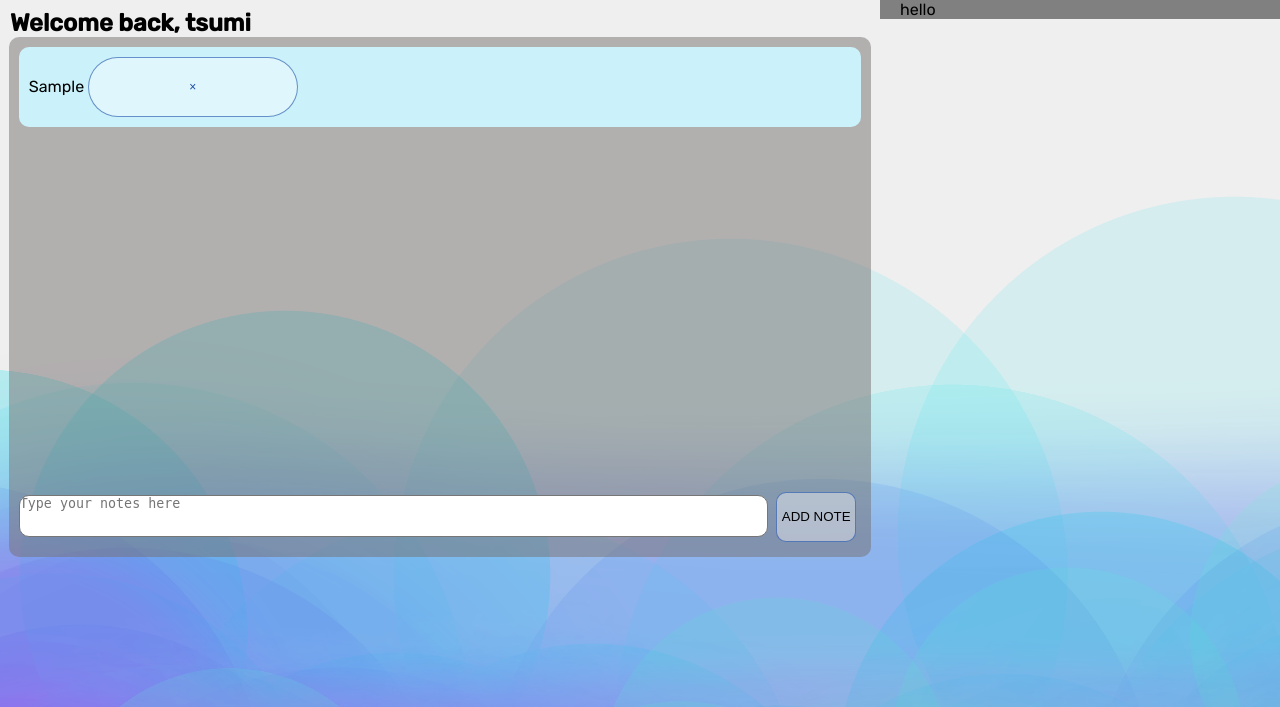
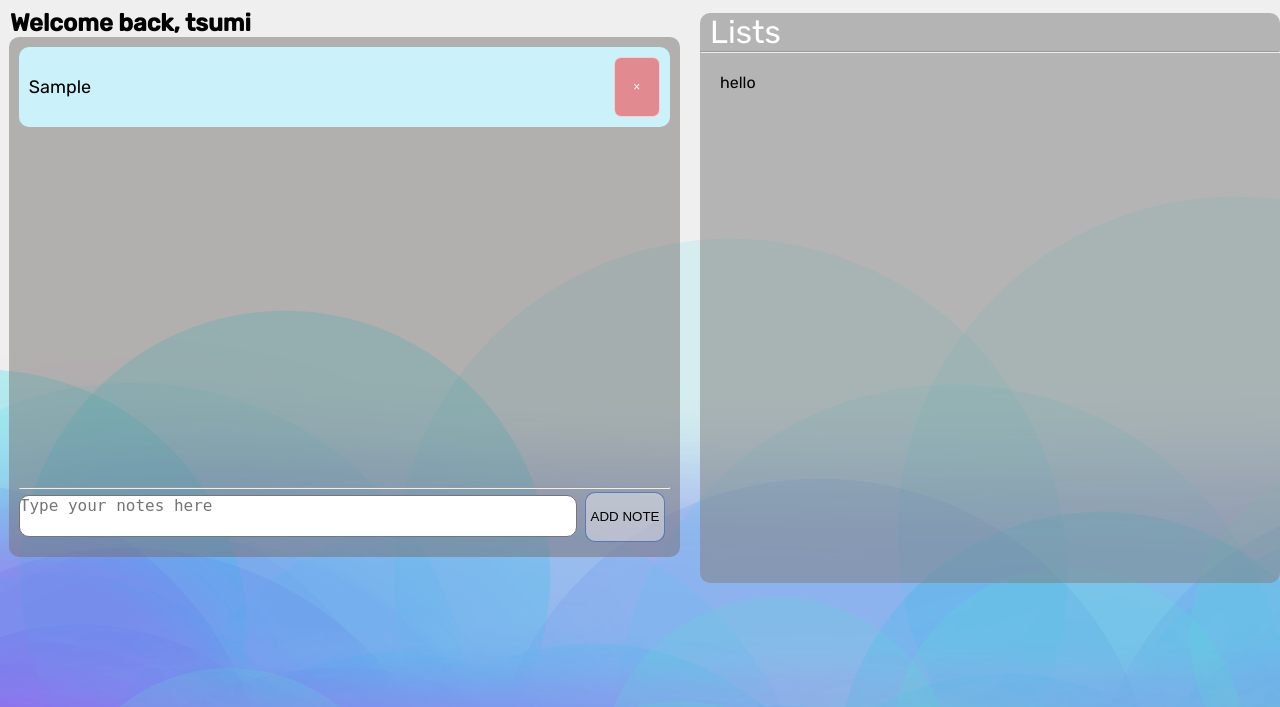
Before and after one commit to tsuminetic/dockerproj, a Flask app: page / in a window 1280 px wide. Shown: the part 93-800 px from the top of the page. Run offline with Flask 3, Linux system fonts and the light colour scheme; a user stored in the database is signed in; tables that the repository leaves empty hold one stand-in row (values such as "Sample post").

Commit message:
bug fixes and better layout

```diff
--- a/static/css/style.css
+++ b/static/css/style.css
@@ -159,12 +159,6 @@
 
   button:hover {
     background-color: rgba(255, 255, 255, 0.703);
-    animation: rotate 0.7s ease-in-out both;
-  }
-
-  button:hover span {
-    animation: storm 0.7s ease-in-out both;
-    animation-delay: 0.06s;
   }
 
   @keyframes rotate {
--- a/templates/index.html
+++ b/templates/index.html
@@ -6,12 +6,6 @@
 
 {% block body %}
 <style>
-  aside {
-    background-color: #CCCCCC;
-    float: right;
-    width: 380px;
-    padding-left: 20px;
-  }
   section {
     margin-right: 400px; /* Ensure there's space for the aside */
   }
@@ -35,7 +29,15 @@
     margin-bottom: 10px; /* Add space between list items */
     border-radius: 10px; /* Add rounded corners */
     position: relative; /* Position relative for absolute positioning of delete button */
-  }
+    height: 60px;
+    font-size: large;
+    display: flex; /* Use flexbox for centering */
+    justify-content: start; /* Center horizontally */
+    align-items: center; /* Center vertically */
+    white-space: nowrap; /* Prevent line breaks */
+    overflow: hidden; /* Hide overflow */
+    text-overflow: ellipsis; /* Show ellipsis for overflow */
+}
 
   textarea {
     width: calc(100% - 115px); /* Adjust width */
@@ -47,6 +49,7 @@
     position: absolute; /* Position the textarea */
     bottom: 10px; /* Distance from the bottom */
     left: 10px; /* Distance from the left */
+    font-size: large;
   }
   button[type="submit"] {
     position: absolute; /* Position the button */
@@ -56,12 +59,54 @@
     height: 50px; /* Adjust button height */
     border-radius: 10px; /* Add rounded corners */
   }
+  .list-group-item button.close {
+      width: 7%;
+      position: absolute;
+      top: 10px;
+      right: 10px; /* Align to the right */
+      z-index: 1; /* Ensure the button is above the list item content */
+      border-radius: 7px;
+      background-color: rgba(255, 0, 0, 0.423);
+      border: 1px solid rgba(255, 255, 255, 0.6);
+  }
+  .list-group-item button.close span {
+    color: rgb(255, 255, 255);
+    font-size: 12px;
+    font-weight: 500;
+    letter-spacing: 0.7px;
+  }
+  .list-group-item button.close:hover {
+    background-color: rgba(255, 0, 0, 0.614);
+  }
+
+  .aside-container {
+      background-color: rgba(128, 128, 128, 0.53);
+      width: 580px;
+      height: 570px;
+      border-radius: 10px;
+      float: right;
+      margin-left: 20px;
+      overflow: hidden;
+      margin-top: 1%;
+    }
+
+    /* Style for the content inside the aside container */
+    .aside-content {
+      padding: 20px;
+    }
 </style>
 
-<aside style="background-color: gray;">
-  <p>hello</p>
-  <!-- Add more content here if needed -->
-</aside>
+  <aside>
+    <div class="aside-container">
+      <p style="font-size: xx-large; padding-left:10px;color: rgb(255, 255, 255);">Lists</p>
+      <hr>
+      <div class="aside-content">
+        <p>hello</p>
+      </div>
+    </div>
+  </aside>
+
+
 
 <section>
   <h1 align="start" style="padding-left: 10px;margin-top: 1% ;">Welcome back, {{ user.name}}</h1>
@@ -70,18 +115,53 @@
     <ul class="list-group notes-list" id="notes">
       {% for note in user.notes %}
       <li class="list-group-item">
-        {{ note.data }}
+        <p class="note-text">{{ note.data }}</p>
         <button type="button" class="close" onClick="deleteNote('{{ note.id }}')">
           <span aria-hidden="true">&times;</span>
         </button>
       </li>
       {% endfor %}
     </ul>
-
+    <hr>
     <form method="POST">
       <textarea name="note" id="note" class="form-control" placeholder="Type your notes here"></textarea>
       <button type="submit" class="'btn">Add note</button>
     </form>
   </div>
 </section>
+
+
+<script>
+  document.addEventListener("DOMContentLoaded", function() {
+      var notes = document.querySelectorAll('.list-group-item');
+
+      notes.forEach(function(note) {
+          var textElement = note.querySelector('.note-text'); // Assuming there's a class "note-text" for the text content
+          var deleteButton = note.querySelector('.close'); // Assuming there's a class "close" for the delete button
+          var text = textElement.textContent.trim();
+          var containerWidth = note.offsetWidth; // Width of the note container
+          var buttonWidth = deleteButton.offsetWidth; // Width of the delete button
+          var availableWidth = containerWidth - buttonWidth; // Available space for text
+
+          // Adjust available width for padding or margin if any
+          availableWidth -= 20; // Assuming 10px padding/margin on each side
+
+          // Measure text width
+          textElement.style.visibility = 'hidden';
+          var textWidth = textElement.offsetWidth;
+          textElement.style.visibility = 'visible';
+
+          // Compare text width with available width
+          if (textWidth > availableWidth) {
+              // Truncate text and add ellipsis
+              while (textElement.offsetWidth > availableWidth - 20) { // Adjust for padding/margin
+                  text = text.slice(0, -1);
+                  textElement.textContent = text + '...';
+              }
+          }
+      });
+  });
+  </script>
+
+
 {% endblock %}
--- a/views.py
+++ b/views.py
@@ -3,6 +3,7 @@
 from models import Note
 from app import db
 import json
+from flask import url_for,redirect
 
 
 #creating blueprint named views
@@ -29,6 +30,7 @@
             #we add the instance to the database and commit
             db.session.add(new_note)
             db.session.commit()
+            return redirect(url_for('views.home'))
 
     return render_template("index.html", user= current_user)
 
```
